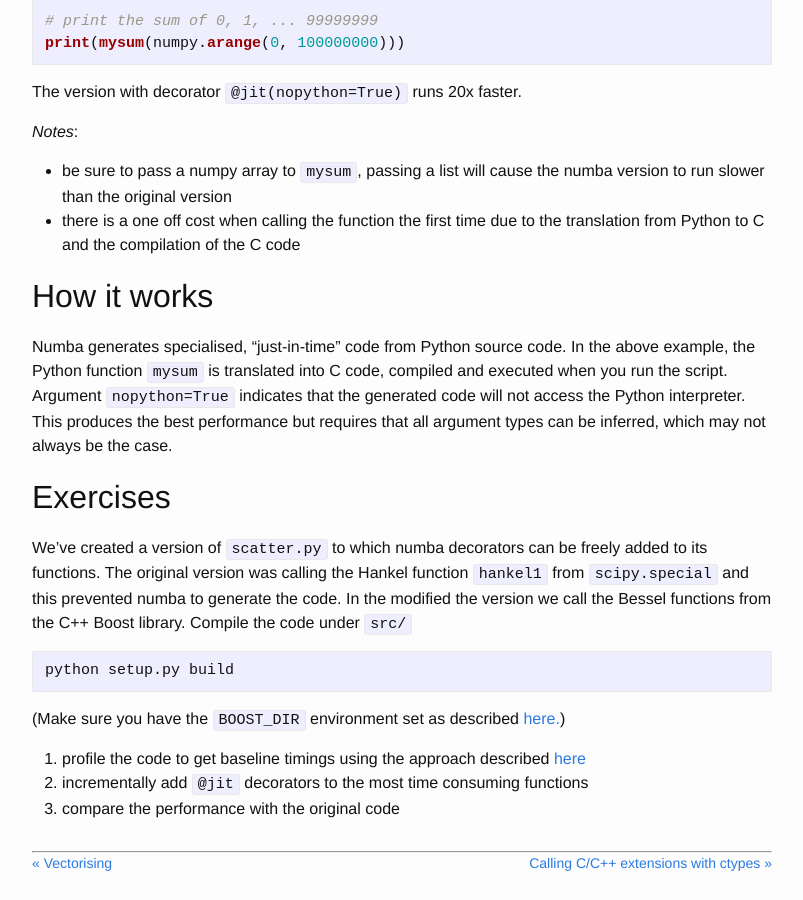
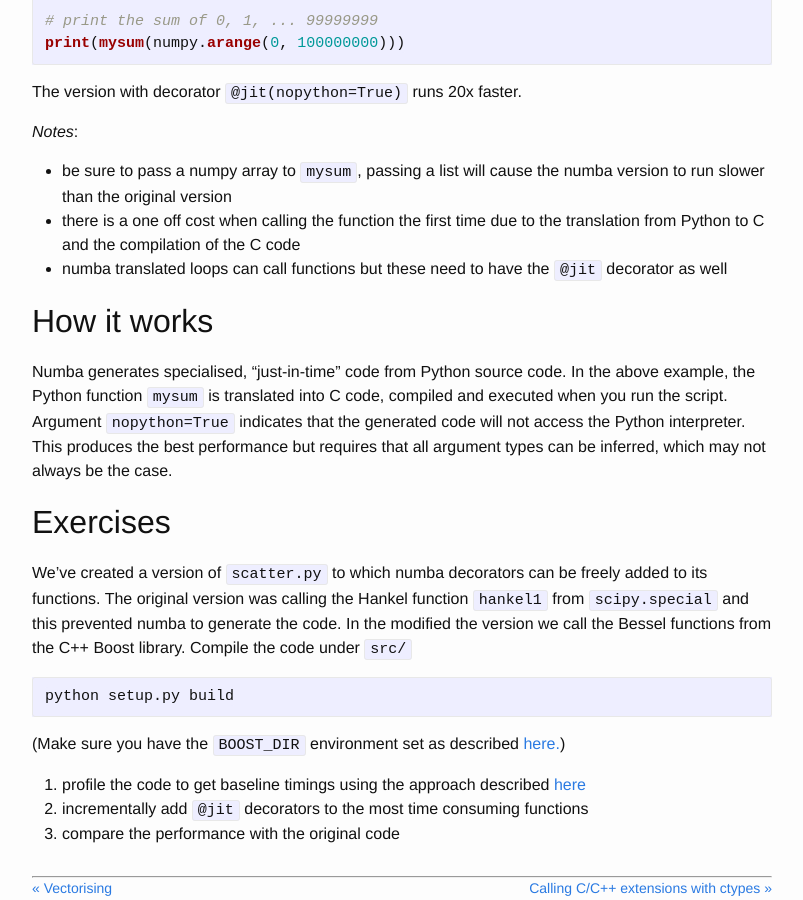
Before and after one commit to nesi/perf-training, a Jekyll site: the page built from _lessons/python-scatter/03a-numba.md, in a window 1280 px wide and 900 px high, scrolled down 2022 px. Shown: the whole window, without its empty margins (238-1041 px from the left). Built offline with Jekyll 4.4.1, drawn with Linux system fonts in a browser that asks for light colours.

Commit message:
+ item about nested functions

```diff
--- a/_lessons/python-scatter/03a-numba.md
+++ b/_lessons/python-scatter/03a-numba.md
@@ -71,6 +71,7 @@ The version with decorator `@jit(nopython=True)` runs 20x faster.
 
  * be sure to pass a numpy array to `mysum`, passing a list will cause the numba version to run slower than the original version
  * there is a one off cost when calling the function the first time due to the translation from Python to C and the compilation of the C code
+ * numba translated loops can call functions but these need to have the `@jit` decorator as well
 
 ## How it works
 
```
